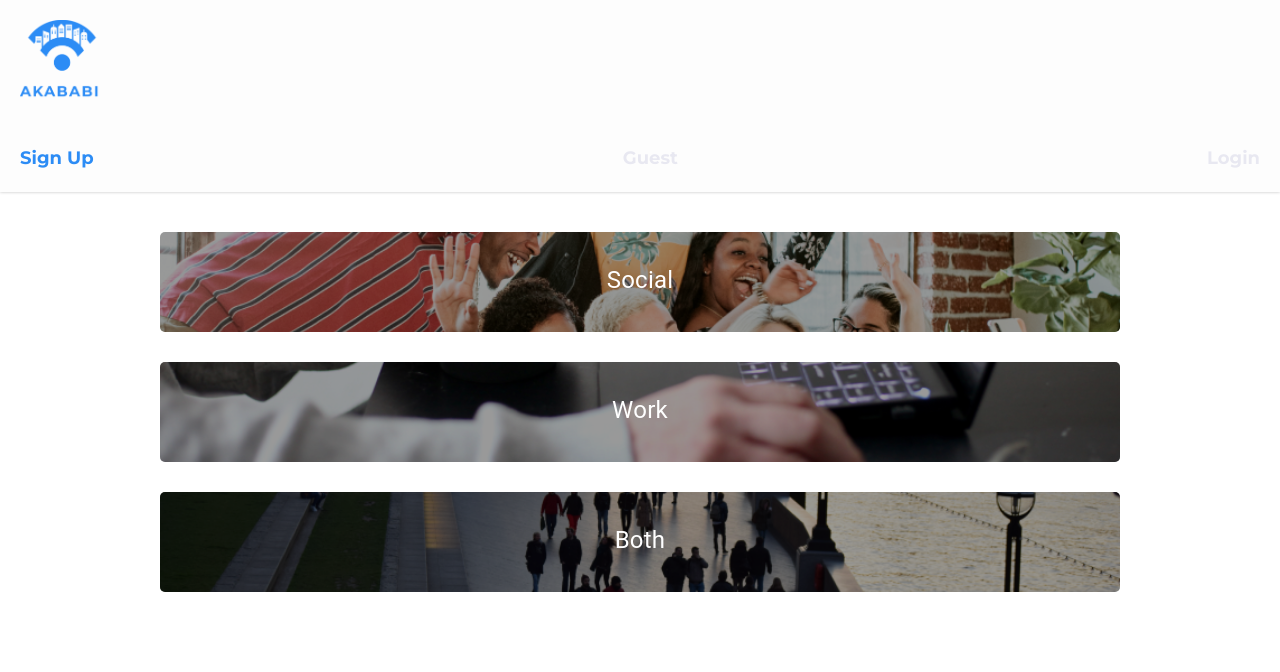
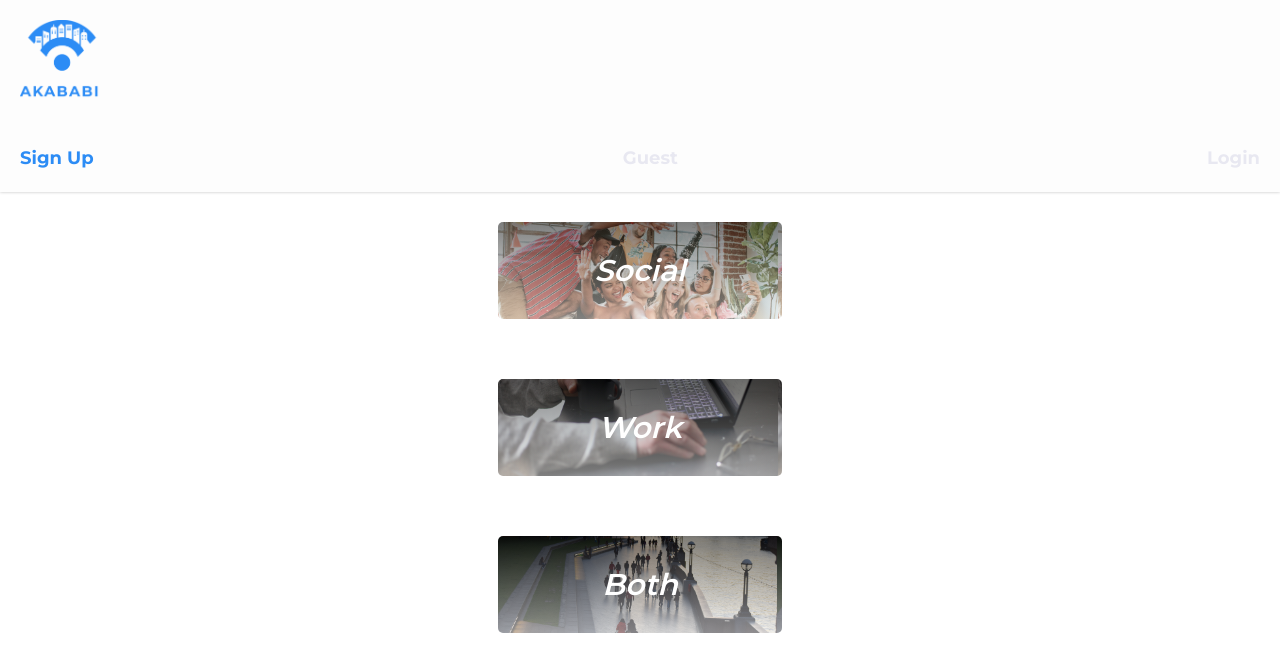
Before and after one commit to Code3six/AkababiReact, a React (Create React App) app: page /signup/category in a window 1280 px wide. Shown: the top 672 px of the page. Built offline with nearby package versions, Linux system fonts and the light colour scheme.

Commit message:
signup category edited

```diff
--- a/src/pages/signUp/SignUpCategory.jsx
+++ b/src/pages/signUp/SignUpCategory.jsx
@@ -1,17 +1,17 @@
 import React from "react";
-import {Link} from "react-router-dom";
+import { Link } from "react-router-dom";
 import Header from "../../components/Header";
-import CategoryImageButtons from "../../components/SignUpComponent/CategoryImageButtons";
-import "../styles/signup_category.css";
+import "../styles/location.css";
+import "../styles/interest.css";
 
 const SignUpCategory = () => {
   return (
-        <div className="signup-category">
+    <div className="signup-location">
       <div
         className="header"
-                style={{boxShadow: "0 0 3px rgba(0, 0, 0, 0.25)"}}
+        style={{ boxShadow: "0 0 3px rgba(0, 0, 0, 0.25)" }}
       >
-                <Header/>
+        <Header />
         <div className="topbar">
           <Link to="/">
             <h2 className="highlighted">Sign Up</h2>
@@ -24,15 +24,65 @@ const SignUpCategory = () => {
           </Link>
         </div>
       </div>
-            <div className="signup_category">
-                {/*<div className="cat_title">Category</div>*/}
-
-                <div className="cat_input_container">
-                    <CategoryImageButtons />
+      <div className="signup_location">
+        <Link to="/guest/social">
+          <div className="interest-button interest-button--social">
+            <h3 className="interest-button__text">Social</h3>
           </div>
+        </Link>
+        <Link to="/guest/work">
+          <div className="interest-button interest-button--work">
+            <h3 className="interest-button__text">Work</h3>
+          </div>
+        </Link>
+        <Link to="/guest/both">
+          <div className="interest-button interest-button--both">
+            <h3 className="interest-button__text">Both</h3>
+          </div>
+        </Link>
       </div>
     </div>
   );
 };
 
 export default SignUpCategory;
+
+
+// import React from "react";
+// import {Link} from "react-router-dom";
+// import Header from "../../components/Header";
+// import CategoryImageButtons from "../../components/SignUpComponent/CategoryImageButtons";
+// import "../styles/signup_category.css";
+
+// const SignUpCategory = () => {
+//     return (
+//         <div className="signup-category">
+//             <div
+//                 className="header"
+//                 style={{boxShadow: "0 0 3px rgba(0, 0, 0, 0.25)"}}
+//             >
+//                 <Header/>
+//                 <div className="topbar">
+//                     <Link to="/">
+//                         <h2 className="highlighted">Sign Up</h2>
+//                     </Link>
+//                     <Link to="/guest">
+//                         <h2>Guest</h2>
+//                     </Link>
+//                     <Link to="/signin">
+//                         <h2>Login</h2>
+//                     </Link>
+//                 </div>
+//             </div>
+//             <div className="signup_category">
+//                 {/*<div className="cat_title">Category</div>*/}
+
+//                 <div className="cat_input_container">
+//                     <CategoryImageButtons />
+//                 </div>
+//             </div>
+//         </div>
+//     );
+// };
+
+// export default SignUpCategory;
--- a/src/pages/signUp/SignUpInfo.jsx
+++ b/src/pages/signUp/SignUpInfo.jsx
@@ -35,47 +35,47 @@ const signUpInfo = () => {
 
       <form>
         <div className='input-container'>
-          <input type='text' placeholder='Email' />
-          <input type='text' placeholder='First Name' />
-          <input type='text' placeholder='Last Name' />
+          <input type='text' placeholder='Email' required/>
+          <input type='text' placeholder='First Name' required/>
+          <input type='text' placeholder='Last Name' required/>
         </div>
 
         <div className='gender-container'>
-          <input type='radio' name='gender' id='male'/>
+          <input type='radio' name='gender' id='male' required/>
           <label for='male'>Male</label>
 
-          <input type='radio' name='gender' id='female'/>
+          <input type='radio' name='gender' id='female'required/>
           <label for='female'>Female</label>
         </div>
 
         <div className='date-container'>
-          <input type='text' placeholder='DD' />
-          <input type='text' placeholder='MM' />
-          <input className='year' type='text' placeholder='YYYY' />
+          <input type='text' placeholder='DD' required/>
+          <input type='text' placeholder='MM' required/>
+          <input className='year' type='text' placeholder='YYYY' required/>
         </div>
 
         <div className='password-container'>
-          <input type='password' placeholder='Password' />
+          <input type='password' placeholder='Password' required/>
         </div>
 
         <div className='password-container'>
-          <input type='password' placeholder='Confirm Password' />
+          <input type='password' placeholder='Confirm Password' required/>
         </div>
-      </form>
       <div className='signup_location'>
         <p>Location</p>
-        <input type='text' />
+        <input type='text' required/>
         <iframe
           src='https://www.google.com/maps/embed?pb=!1m14!1m8!1m3!1d3283.891401663795!2d38.78619897820133!3d8.997153227833236!3m2!1i1024!2i768!4f13.1!3m3!1m2!1s0x0%3A0x209cbe597069517f!2zRWRuYSBNYWxsIC0g4Yqk4Yu14YqTIOGInuGIjQ!5e0!3m2!1sen!2suk!4v1648141410336!5m2!1sen!2suk'
           allowfullscreen=''
           loading='lazy'
         ></iframe>
       </div>
-      <div className='next_icon_container'>
+      <div type="submit" className='next_icon_container'>
         <Link to='/signup/category'>
           <NextIcon className='next_icon' />
         </Link>
       </div>
+      </form>
     </div>
   );
 };
```
Also changed, not shown: 1 other file (tests, documents, lock files or other folders). Lines whose indentation alone changed are shown as unchanged.
